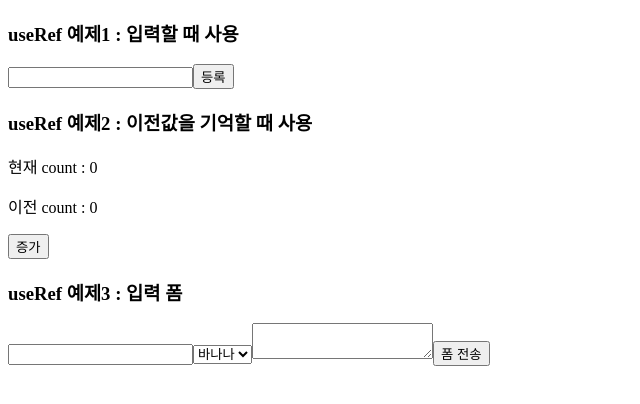
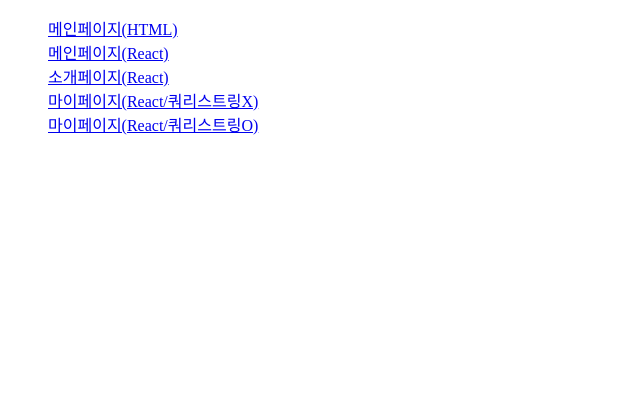
Before and after one commit to JeonghoonAHN0510/250526_Web_Spring2, a React (Vite) app in the folder src/main/reactapp/: page / in a window 1280 px wide. Shown: the top 404 px of the page, without its empty margins (0-640 px from the left). Built offline with nearby package versions, Linux system fonts and the light colour scheme.

Commit message:
Study[React] : Router

```diff
--- a/src/main/reactapp/package.json
+++ b/src/main/reactapp/package.json
@@ -14,7 +14,9 @@
     "bootstrap": "^5.3.8",
     "react": "^19.1.1",
     "react-bootstrap": "^2.10.10",
-    "react-dom": "^19.1.1"
+    "react-dom": "^19.1.1",
+    "react-router-dom": "^7.9.1",
+    "router-dom": "^3.0.3"
   },
   "devDependencies": {
     "@eslint/js": "^9.33.0",
--- /dev/null
+++ b/src/main/reactapp/src/example/Day04/Compoenet12.jsx
@@ -0,0 +1,61 @@
+import { BrowserRouter, Link, Route, Routes, useSearchParams } from 'react-router-dom';
+
+// [1] 메인페이지 컴포넌트
+function Home( props ){
+    return(
+        <>
+        <h3>메인페이지</h3>
+        </>
+    ) // return end
+} // func end
+
+// [2] 소개페이지 컴포넌트
+function About( props ){
+    return(
+        <>
+        <h3>소개페이지</h3>
+        </>
+    ) // return end
+} // func end
+
+// [3] 마이페이지 컴포넌트 : useSearchParams
+function Mypage( props ){
+    // React 쿼리스트링
+    const [ searchParams ] = useSearchParams();
+    const name = searchParams.get('name');
+    const age = searchParams.get('age');
+
+    return(
+        <>
+        <h3> 마이페이지 </h3>
+        <p> 이름 : {name} / 나이 : {age} </p>
+        </>
+    ) // return end
+} // func end
+
+// 라우터 : 하나의 컴포넌트가 여러 컴포넌트를 연결해주는 구조
+// 1. 라우터 라이브러리 설치 : npm i react-router-dom
+export default function Component12( props ){
+
+    return(
+        <>
+        <BrowserRouter>
+            <ul>
+                <a href="/">메인페이지(HTML)</a>  <br />
+                {/* 가상 URL은 <Link to="가상URL">을 사용 */}
+                <Link to="/home"> 메인페이지(React) </Link>   <br/>
+                <Link to="/about"> 소개페이지(React) </Link> <br/>
+                <Link to="/mypage"> 마이페이지(React/쿼리스트링X) </Link> <br/>
+                <Link to="/mypage?name=유재석&age=40"> 마이페이지(React/쿼리스트링O) </Link>
+            </ul>
+            <Routes>
+                {/* 가상의 URL을 정의하고, 정의한 URL과 매핑할 컴포넌트 정의 */}
+                {/* <Route path="가상URL" element={<컴포넌트/>} */}
+                <Route path='/home' element={<Home/>}/>
+                <Route path='/about' element={<About/>}/>
+                <Route path='/mypage' element={<Mypage/>}/>
+            </Routes>
+        </BrowserRouter>
+        </>
+    ) // return end
+} // func end
--- a/src/main/reactapp/src/main.jsx
+++ b/src/main/reactapp/src/main.jsx
@@ -89,7 +89,9 @@
 
 // ================================= Day04 =================================
 // 4. 렌더링할 컴포넌트 import하기
-import Component11 from './example/Day04/Component11';
+// import Component11 from './example/Day04/Component11';
+import Component12 from './example/Day04/Compoenet12';
 
 // 5. 렌더링하기 -> create.render()
-create.render( <Component11/> );
+// create.render( <Component11/> );
+create.render( <Component12/> );
```
Also changed, not shown: 1 other file (tests, documents, lock files or other folders).
